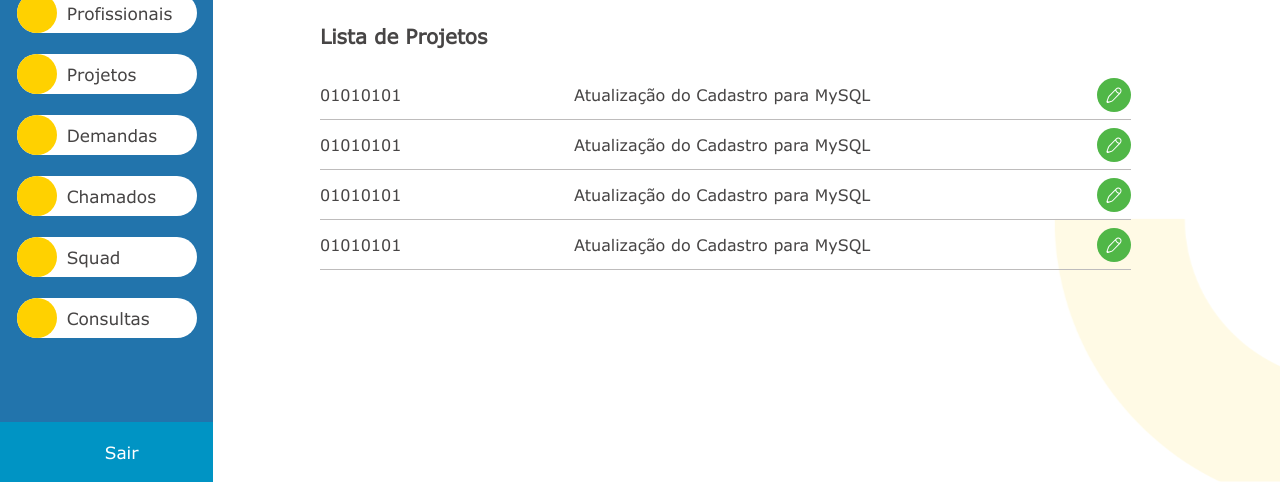
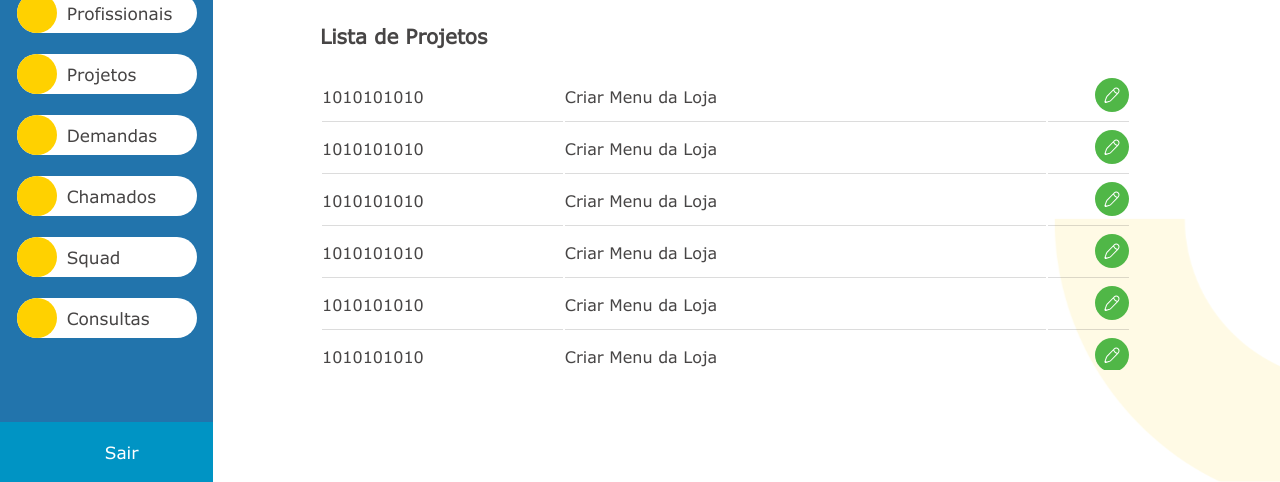
Before and after one commit to Maneasy-CODE/Maneasy-react, a React (Vite) app: page /projetoConsulta in a window 1280 px wide. Shown: the part 318-800 px from the top of the page. Built offline with nearby package versions, Linux system fonts and the light colour scheme; some icons are missing.

Commit message:
componente linhaProjeto

```diff
--- /dev/null
+++ b/src/components/LinhaProjeto/index.tsx
@@ -0,0 +1,20 @@
+//estilização
+import { Link } from "react-router-dom";
+import btn_editar from "../../assets/images/btn_editar.svg";
+import "./style.css";
+
+function LinhaProjeto(props: any) {
+    return (
+        <>
+            <td className="c1">{props.id}</td>
+            <td className="c2">{props.nome}</td>
+            <td className="c3">
+                <Link to={"#"}>
+                    <img src={btn_editar} />
+                </Link>
+            </td>
+        </>
+
+    )
+}
+export default LinhaProjeto;
--- /dev/null
+++ b/src/components/LinhaProjeto/style.css
@@ -0,0 +1,23 @@
+#projeto_consulta td {
+    border-bottom: #27272729 solid 1px;
+    height: 50px;
+    border-collapse: collapse;
+}
+
+#projeto_consulta .c1{
+    width: 30%;
+}
+
+#projeto_consulta .c2{
+    width: 60%;
+}
+
+#projeto_consulta .c3{
+    display: flex;
+    justify-content: end;
+    align-items: center;
+}
+
+#projeto_consulta .c3 img{
+    width: 34px;
+}
--- a/src/pages/ProjetoConsulta/index.tsx
+++ b/src/pages/ProjetoConsulta/index.tsx
@@ -5,13 +5,46 @@ import "./style.css";
 import { Link } from "react-router-dom";
 import Menu from "../../components/Menu"
 
-import imagemEditar from "../../assets/images/btn_editar.svg"
 import imagemIconeTitulo from "../../assets/images/icone_titulo.svg"
 import imagemPesquisar from "../../assets/images/btn_pesquisar.svg"
 import { Icon } from '@iconify/react';
+import LinhaProjeto from "../../components/LinhaProjeto";
 
 
 function ProjetoConsulta() {
+    const listaProjetos: any = [
+        {
+            id: 1010101010,
+            nome: "Criar Menu da Loja"
+        }, {
+            id: 1010101010,
+            nome: "Criar Menu da Loja"
+        }, {
+            id: 1010101010,
+            nome: "Criar Menu da Loja"
+        }, {
+            id: 1010101010,
+            nome: "Criar Menu da Loja"
+        }, {
+            id: 1010101010,
+            nome: "Criar Menu da Loja"
+        }, {
+            id: 1010101010,
+            nome: "Criar Menu da Loja"
+        }, {
+            id: 1010101010,
+            nome: "Criar Menu da Loja"
+        }, {
+            id: 1010101010,
+            nome: "Criar Menu da Loja"
+        }, {
+            id: 1010101010,
+            nome: "Criar Menu da Loja"
+        }, {
+            id: 1010101010,
+            nome: "Criar Menu da Loja"
+        },
+    ]
     return (
 
         <div id="projeto_consulta">
@@ -57,26 +90,20 @@ function ProjetoConsulta() {
                         <div className="lista-projetos">
                             <h2>Lista de Projetos</h2>
                             <div className="container_lista_projetos">
-                                <ul className="num-projetos">
-                                    <li>01010101</li>
-                                    <li className="alinhamento-texto">Atualização do Cadastro para MySQL</li>
-                                    <Link className="btn_editar" to={""}><img className="btn_editar" src={imagemEditar} alt="" /></Link>
-                                </ul>
-                                <ul className="num-projetos">
-                                    <li>01010101</li>
-                                    <li className="alinhamento-texto">Atualização do Cadastro para MySQL</li>
-                                    <Link className="btn_editar" to={""}><img className="btn_editar" src={imagemEditar} alt="" /></Link>
-                                </ul>
-                                <ul className="num-projetos">
-                                    <li>01010101</li>
-                                    <li className="alinhamento-texto">Atualização do Cadastro para MySQL</li>
-                                    <Link className="btn_editar" to={""}><img className="btn_editar" src={imagemEditar} alt="" /></Link>
-                                </ul>
-                                <ul className="num-projetos">
-                                    <li>01010101</li>
-                                    <li className="alinhamento-texto">Atualização do Cadastro para MySQL</li>
-                                    <Link className="btn_editar" to={""}><img className="btn_editar" src={imagemEditar} alt="" /></Link>
-                                </ul>
+                            <table>
+                                <tbody>
+                                    {
+                                        listaProjetos.map((chamado: any) => {
+                                            return <tr key={chamado.id}>
+                                                <LinhaProjeto
+                                                    id = {chamado.id}
+                                                    nome = {chamado.nome}
+                                                />
+                                            </tr>
+                                        })
+                                    }
+                                </tbody>
+                            </table>
                             </div>
 
                         </div>
--- a/src/pages/ProjetoConsulta/style.css
+++ b/src/pages/ProjetoConsulta/style.css
@@ -310,6 +310,9 @@ li {
     gap: 20px;
 
 }
+#projeto_consulta table {
+    width: 100%;
+}
 
 #projeto_consulta .container_lista_projetos {
     overflow-y: scroll;
```
Also changed, not shown: src/assets/images/btn_editar.svg.
